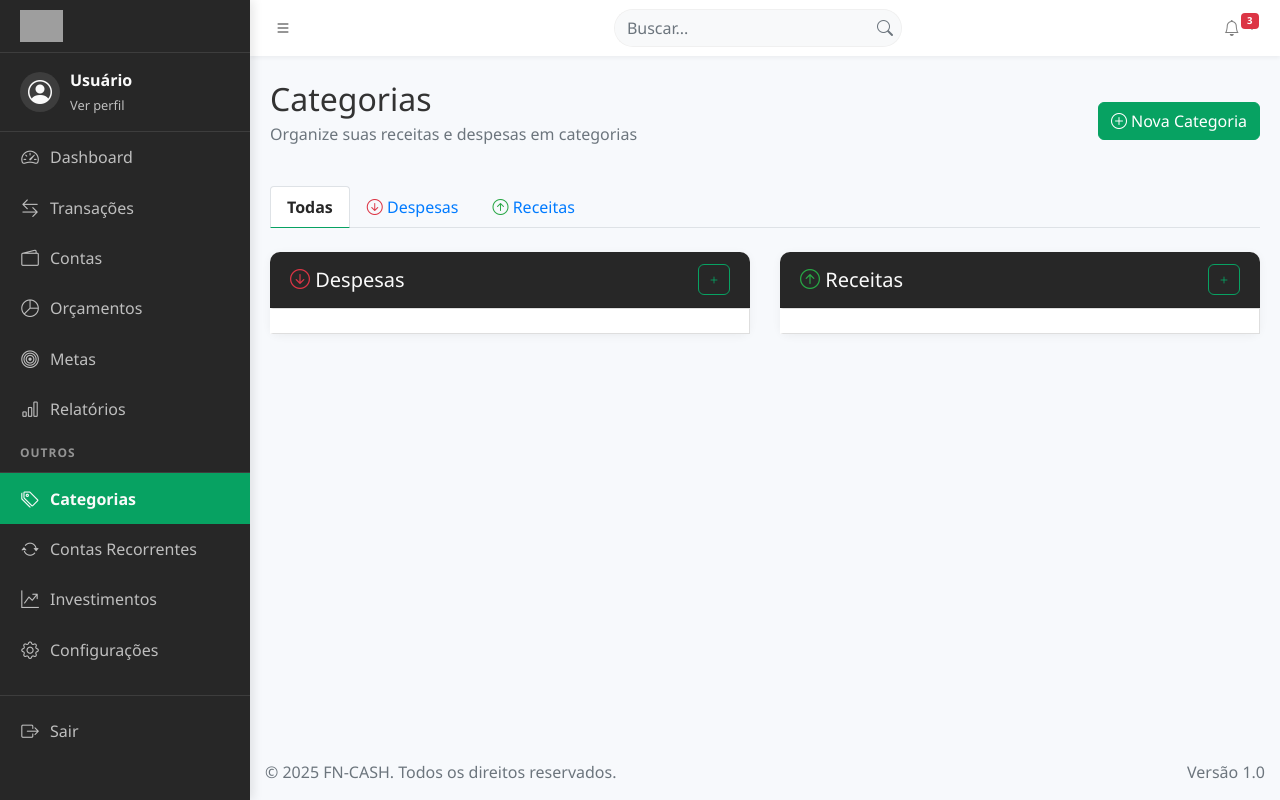
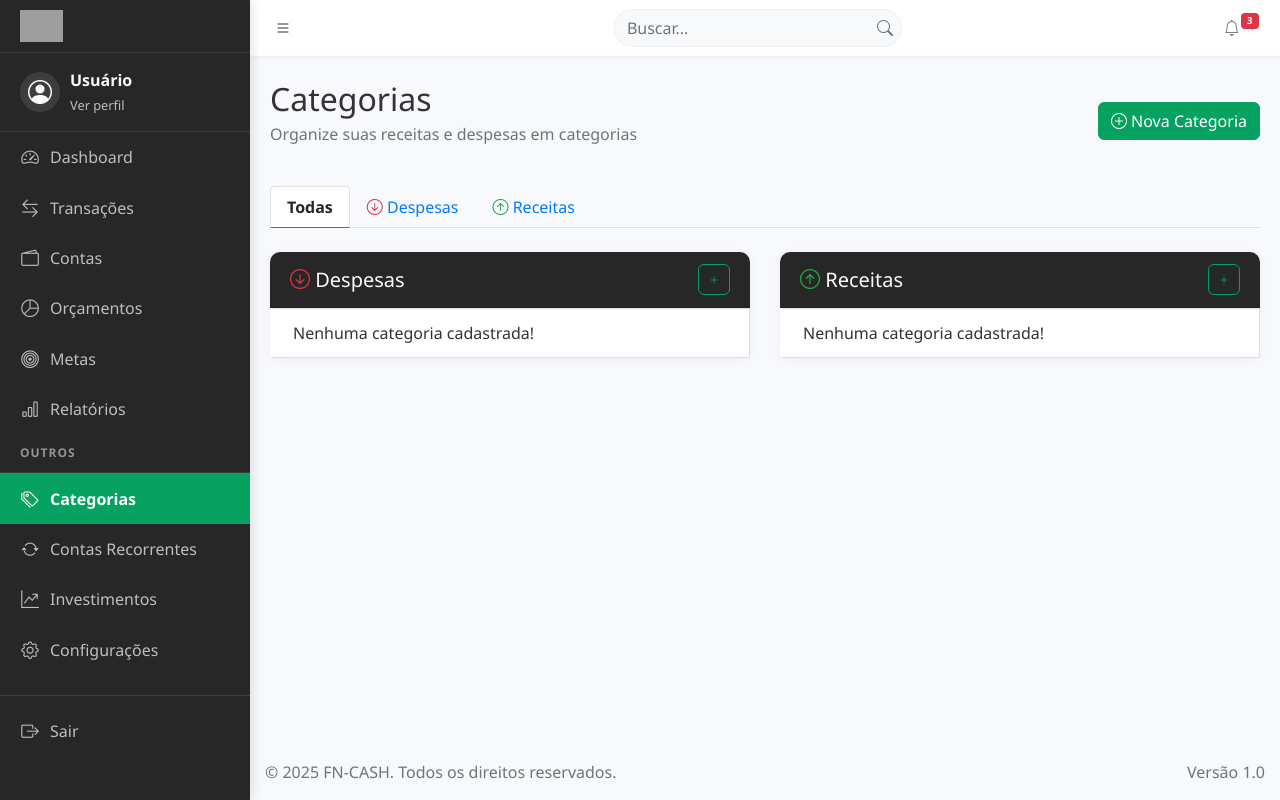
Before and after one commit to caua-carvalho/fn-cash-2.0, a PHP site: page /pages/categorias.php in a window 1280 px wide. Run offline with PHP 8.4, Linux system fonts and the light colour scheme; the visitor is signed in with stand-in values (Sample User, id 1); tables that the repository leaves empty hold one stand-in row (values such as "Sample post"); data that the repository does not hold is empty; some libraries are stand-ins or nearby versions; grey boxes are pictures that could not be loaded.

Commit message:
erro no else de exibir categoria

```diff
--- a/pages/funcoes.php
+++ b/pages/funcoes.php
@@ -4,7 +4,8 @@ require_once "../conexao.php";
 
 $arquivo = $_SERVER['PHP_SELF'];
 
-function cadastrar_categoria($nome, $tipo, $categoria_pai, $descricao, $status, $id_usuario){
+function cadastrar_categoria($nome, $tipo, $categoria_pai, $descricao, $status, $id_usuario)
+{
     global $conn;
     global $arquivo;
 
@@ -17,7 +18,7 @@ function cadastrar_categoria($nome, $tipo, $categoria_pai, $descricao, $status,
     $stmt->execute();
     $result = $stmt->get_result();
 
-    if($result->num_rows > 0){
+    if ($result->num_rows > 0) {
         $stmt->close();
         header("Location: categorias.php?result=existente");
         exit;
@@ -31,7 +32,7 @@ function cadastrar_categoria($nome, $tipo, $categoria_pai, $descricao, $status,
 
     $stmt->bind_param("ssssii", $nome, $tipo, $descricao, $status, $categoria_pai, $id_usuario);
 
-    if($stmt->execute()) {
+    if ($stmt->execute()) {
         $stmt->close();
         header("Location: categorias.php?result=sucesso");
     } else {
@@ -41,7 +42,8 @@ function cadastrar_categoria($nome, $tipo, $categoria_pai, $descricao, $status,
     exit;
 }
 
-function exibir_categorias_form() {
+function exibir_categorias_form()
+{
     global $conn;
 
     $categorias = [];
@@ -60,7 +62,8 @@ function exibir_categorias_form() {
     return $categorias; // Retorna o array de categorias\
 }
 
-function exibir_categoria($tipo) {
+function exibir_categoria($tipo)
+{
     global $conn;
 
     // Definindo tipo = 0 para despesas por padrão
@@ -75,10 +78,10 @@ function exibir_categoria($tipo) {
 
         // Exibir categorias principais
         while ($categoria = $result->fetch_assoc()) {
-           echo '<div class="list-group-item category-item">
+            echo '<div class="list-group-item category-item">
                     <div class="d-flex justify-content-between align-items-center">
                         <div>
-                            <span class="category-name">' . $categoria['Nome'] .'</span>
+                            <span class="category-name">' . $categoria['Nome'] . '</span>
                             <div class="subcategories">
                                 <span class="badge badge-light mr-1">Mercado</span>
                                 <span class="badge badge-light mr-1">Restaurantes</span>
@@ -101,7 +104,7 @@ function exibir_categoria($tipo) {
         echo '<div class="list-group-item category-item">
                   <div class="d-flex justify-content-between align-items-center">
                       <div>
-                            <span class="category-name">' . $categoria['Nome'] .'</span>
+                            <span class="category-name">Nenhuma categoria cadastrada!</span>
                       </div>
                   </div>
               </div>';
@@ -111,7 +114,8 @@ function exibir_categoria($tipo) {
 }
 
 // Função auxiliar para obter HTML das subcategorias
-function obter_subcategorias($id_pai) {
+function obter_subcategorias($id_pai)
+{
     global $conn;
 
     $sql = "SELECT ID_categoria, Nome FROM CATEGORIA WHERE Ativa = 1 AND ID_CategoriaPai = ? ORDER BY Nome";
```
